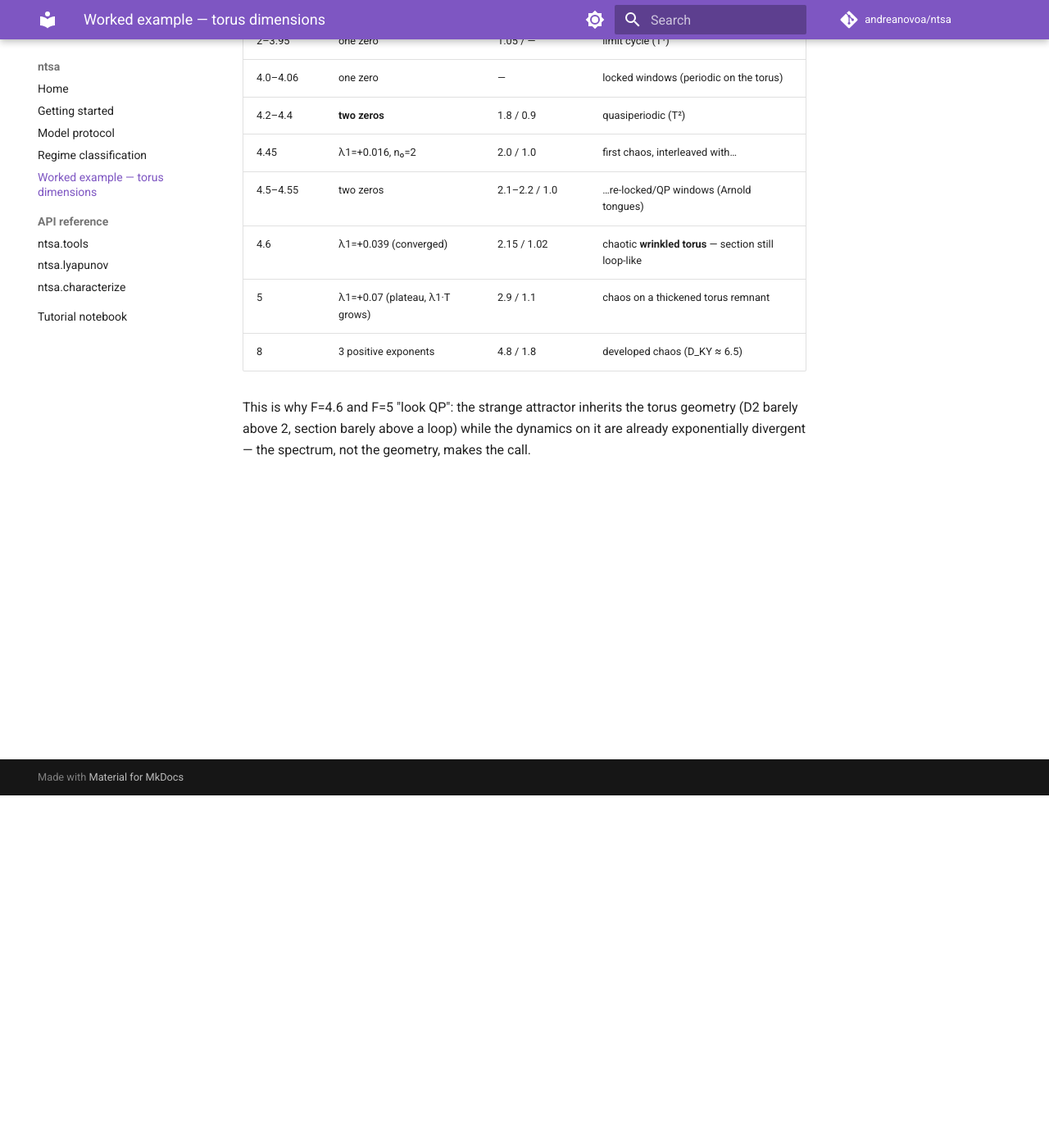
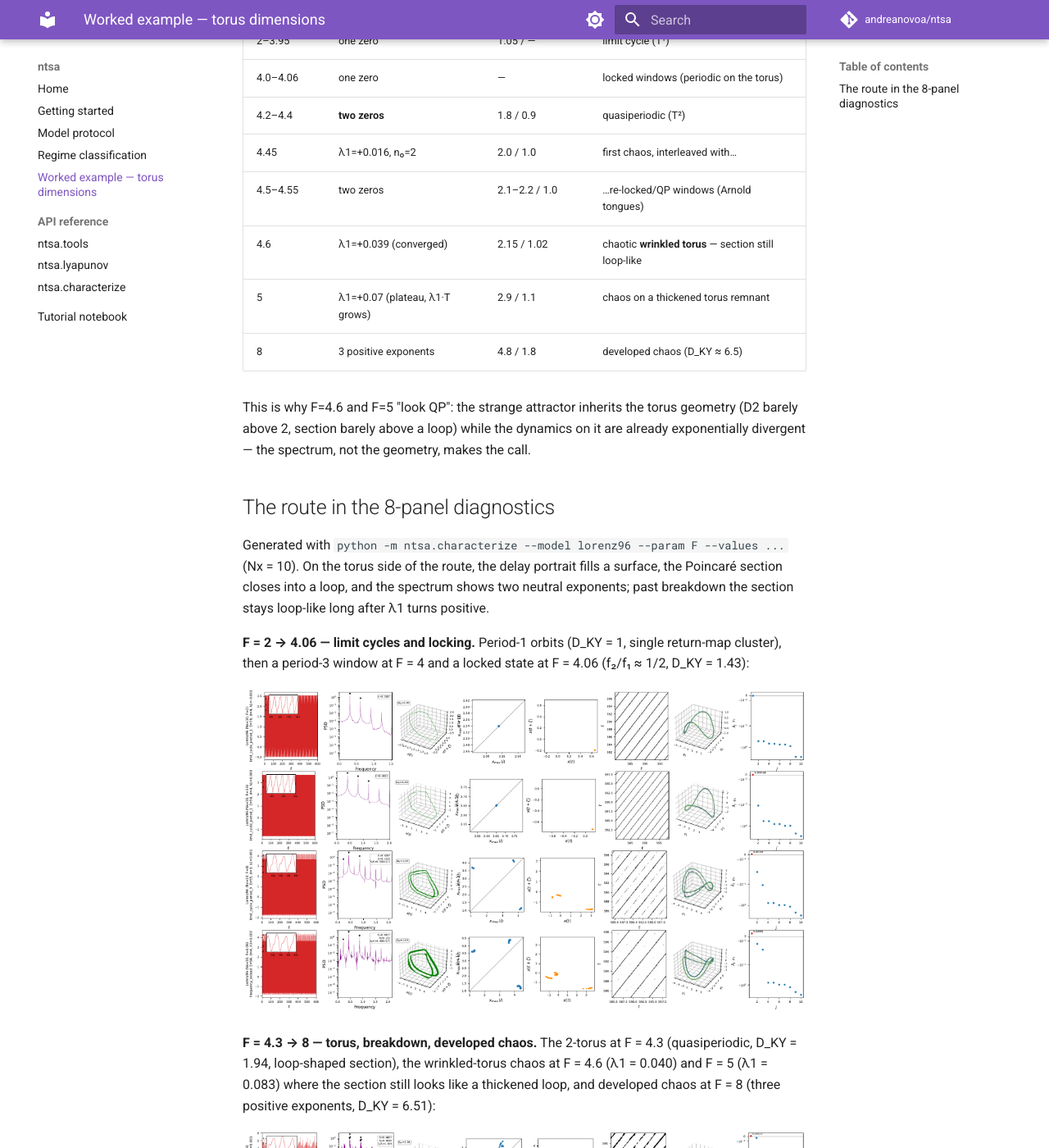
Before and after one commit to andreanovoa/ntsa, an MkDocs documentation site: the page built from docs/torus.md, in a window 1280 px wide and 1400 px high, scrolled down 430 px. Shown: the whole window at 82% size. Built offline with MkDocs 1.6.1 and Material for MkDocs 9.7.7, drawn with Linux system fonts in a browser that asks for light colours; comment, search, counter and statistics services are not loaded.

Commit message:
Add Lorenz96 F-route diagnostic figures to the torus worked example

```diff
--- a/docs/torus.md
+++ b/docs/torus.md
@@ -22,3 +22,24 @@ generically unstable and the attractor turns strange directly):
 This is why F=4.6 and F=5 "look QP": the strange attractor inherits the torus geometry
 (D2 barely above 2, section barely above a loop) while the dynamics on it are already
 exponentially divergent — the spectrum, not the geometry, makes the call.
+
+## The route in the 8-panel diagnostics
+
+Generated with `python -m ntsa.characterize --model lorenz96 --param F --values ...`
+(Nx = 10). On the torus side of the route, the delay portrait fills a surface, the
+Poincaré section closes into a loop, and the spectrum shows two neutral exponents;
+past breakdown the section stays loop-like long after λ1 turns positive.
+
+**F = 2 → 4.06 — limit cycles and locking.** Period-1 orbits (D_KY = 1, single
+return-map cluster), then a period-3 window at F = 4 and a locked state at
+F = 4.06 (f₂/f₁ ≈ 1/2, D_KY = 1.43):
+
+![Lorenz96 F-route, page 1: F = 2, 3.6, 4, 4.06](assets/ntsa_lorenz96_Froute_page-01.png)
+
+**F = 4.3 → 8 — torus, breakdown, developed chaos.** The 2-torus at F = 4.3
+(quasiperiodic, D_KY = 1.94, loop-shaped section), the wrinkled-torus chaos at
+F = 4.6 (λ1 = 0.040) and F = 5 (λ1 = 0.083) where the section still looks like a
+thickened loop, and developed chaos at F = 8 (three positive exponents,
+D_KY = 6.51):
+
+![Lorenz96 F-route, page 2: F = 4.3, 4.6, 5, 8](assets/ntsa_lorenz96_Froute_page-02.png)
```
Also changed, not shown: docs/assets/ntsa_lorenz96_Froute_page-01.png (added), docs/assets/ntsa_lorenz96_Froute_page-02.png (added).
